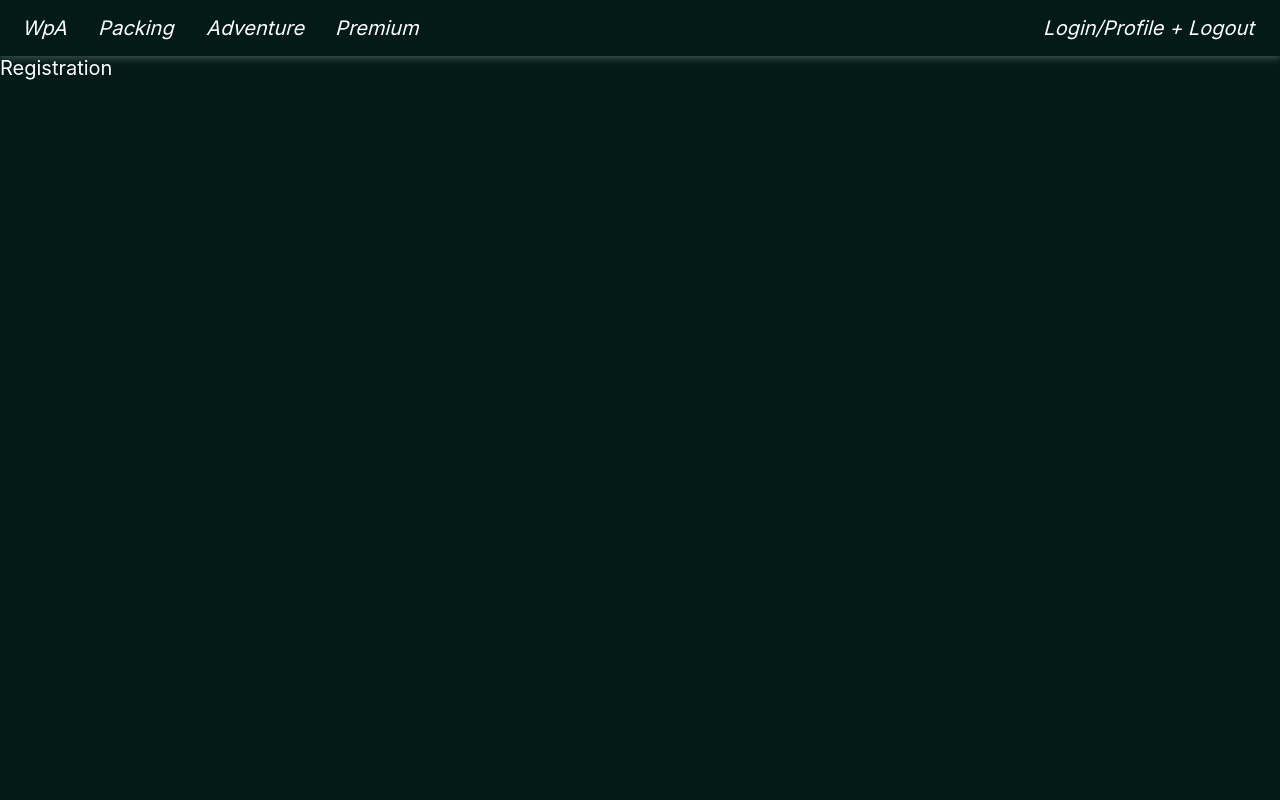
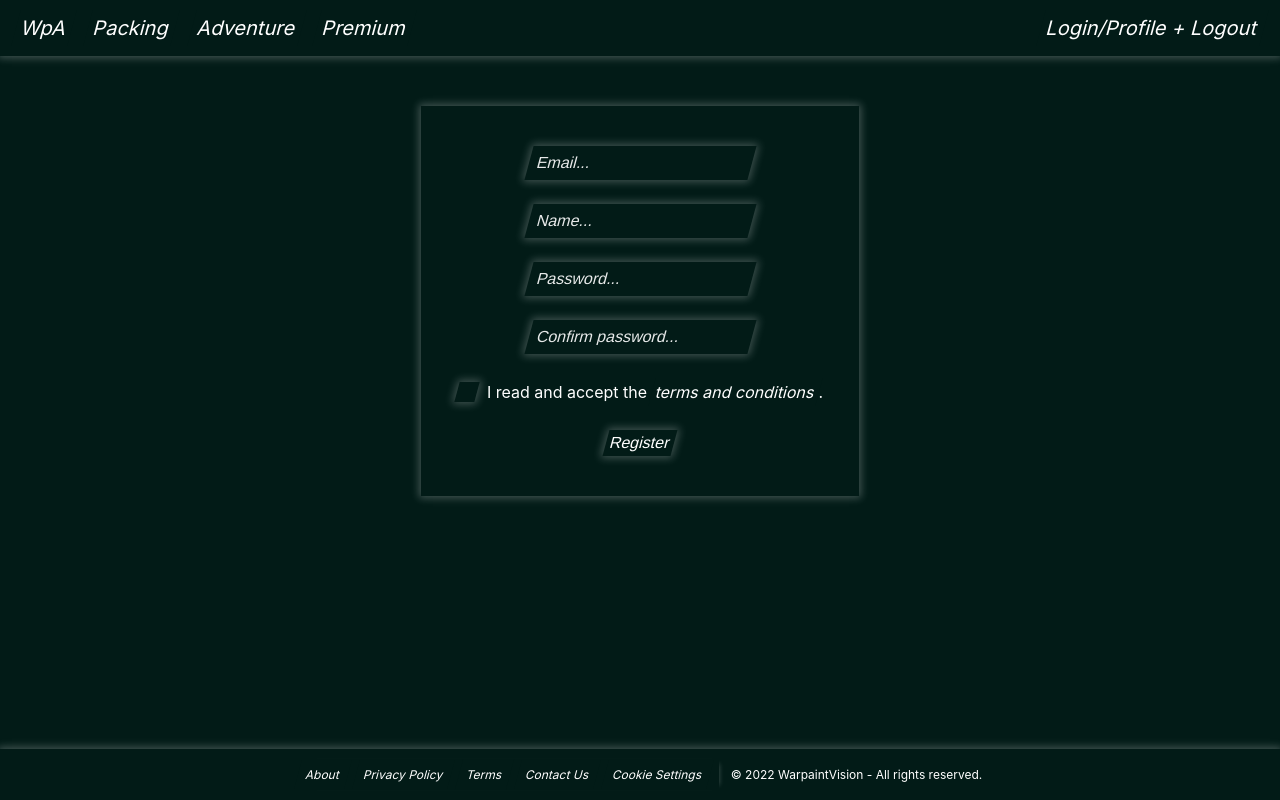
Before and after one commit to DavidJenei94/warpaint-adventure, a React (Create React App) app in the folder frontend/: page /registration in a window 1280 px wide. Built offline with nearby package versions, Linux system fonts and the light colour scheme.

Commit message:
Add login and registration form

```diff
--- a/frontend/src/components/Layout/MenuBar.module.scss
+++ b/frontend/src/components/Layout/MenuBar.module.scss
@@ -10,17 +10,21 @@
   box-shadow: styles.$primaryBoxShadow;
 
   overflow: hidden;
-}
 
-.hamburger-menu-icon {
-  margin-left: auto;
-  margin-right: 1rem;
-  display: none;
+  a, button {
+    padding: 6px;
+  }
 }
 
 .hamburger-menu {
   display: none;
   box-shadow: styles.$primaryDownBoxShadow;
+
+  &-icon {
+    margin-left: auto;
+    margin-right: 1rem;
+    display: none;
+  }
 }
 
 @media only screen and (max-width: styles.$smallScreenSize) {
--- /dev/null
+++ b/frontend/src/components/User/LoginForm.module.scss
@@ -0,0 +1,29 @@
+@use '../../utils/style.variables' as styles;
+
+.login-container {
+  margin: 50px auto;
+  padding: 16px 36px;
+  text-align: center;
+  box-shadow: styles.$primaryBoxShadow;
+
+  max-width: styles.$smallScreenSize;
+
+  form {
+    text-align: center;
+
+    & > * {
+      display: block;
+      margin: 24px auto;
+      font-size: 16px;
+    }
+
+    .other-actions {
+      padding: 24px 12px 0;
+      box-shadow: styles.$primaryUpBoxShadow;
+
+      button {
+        margin: 0 12px;
+      }
+    }
+  }
+}
--- /dev/null
+++ b/frontend/src/components/User/LoginForm.tsx
@@ -0,0 +1,29 @@
+import ALink from '../UI/ALink';
+import Button from '../UI/Button';
+import Input from '../UI/Input';
+import styles from './LoginForm.module.scss';
+
+const LoginForm = () => {
+  const loginHandler = (event: React.FormEvent) => {
+    event.preventDefault();
+    console.log("logged in clicked");
+
+    return;
+  }
+
+  return (
+    <div className={styles["login-container"]}>
+      <form onSubmit={loginHandler}>
+        <Input placeholder='Email...'/>
+        <Input type="password" placeholder='Password...'/>
+        <Button type="submit">Login</Button>
+        <div className={styles["other-actions"]}>
+          <Button>Registration</Button>
+          <Button>Forgot password</Button>
+        </div>
+      </form>
+    </div>
+  );
+};
+
+export default LoginForm;
--- /dev/null
+++ b/frontend/src/components/User/RegistrationForm.module.scss
@@ -0,0 +1,24 @@
+@use '../../utils/style.variables' as styles;
+
+.reg-container {
+  margin: 50px auto;
+  padding: 16px 36px;
+  text-align: center;
+  box-shadow: styles.$primaryBoxShadow;
+
+  max-width: styles.$smallScreenSize;
+
+  form {
+    text-align: center;
+
+    & > * {
+      display: block;
+      margin: 24px auto;
+      font-size: 16px;
+    }
+
+    a, button {
+      padding: 4px;
+    }
+  }
+}
--- /dev/null
+++ b/frontend/src/components/User/RegistrationForm.tsx
@@ -0,0 +1,39 @@
+import { useState } from 'react';
+import ALink from '../UI/ALink';
+import Button from '../UI/Button';
+import CheckBox from '../UI/CheckBox';
+import Input from '../UI/Input';
+import styles from './RegistrationForm.module.scss';
+
+const RegistrationForm = () => {
+  const [termAccepted, setTermsAccepted] = useState(false);
+
+  const regHandler = (event: React.FormEvent) => {
+    event.preventDefault();
+    console.log('logged in clicked');
+    console.log("terms accepted: " + termAccepted);
+
+
+    return;
+  };
+
+  return (
+    <div className={styles['reg-container']}>
+      <form onSubmit={regHandler}>
+        <Input placeholder="Email..." />
+        <Input placeholder="Name..." title="Firstname Lastname" />
+        <Input type="password" placeholder="Password..." />
+        <Input type="password" placeholder="Confirm password..." />
+        <CheckBox
+          id='terms'
+          baseValue={termAccepted}
+          getValue={setTermsAccepted}
+        >I read and accept the <ALink to='/registration' type='Link'>terms and
+        conditions</ALink>.</CheckBox>
+        <Button type="submit">Register</Button>
+      </form>
+    </div>
+  );
+};
+
+export default RegistrationForm;
--- a/frontend/src/pages/Login.tsx
+++ b/frontend/src/pages/Login.tsx
@@ -1,5 +1,13 @@
+import Footer from '../components/Layout/Footer';
+import LoginForm from '../components/User/LoginForm';
+
 const Login = () => {
-  return <>Login</>;
+  return (
+    <>
+      <LoginForm />
+      <Footer />
+    </>
+  );
 };
 
 export default Login;
--- a/frontend/src/pages/Registration.tsx
+++ b/frontend/src/pages/Registration.tsx
@@ -1,5 +1,13 @@
+import Footer from '../components/Layout/Footer';
+import RegistrationForm from '../components/User/RegistrationForm';
+
 const Registration = () => {
-  return <>Registration</>;
+  return (
+    <>
+      <RegistrationForm />
+      <Footer />
+    </>
+  );
 };
 
 export default Registration;
```
